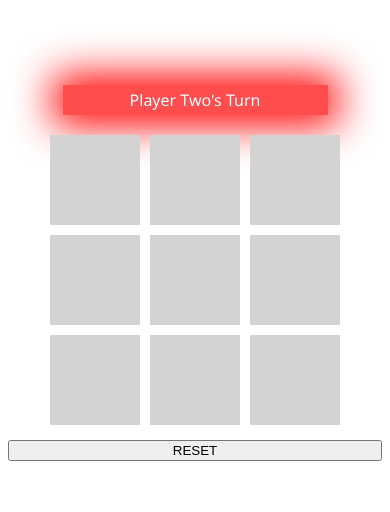
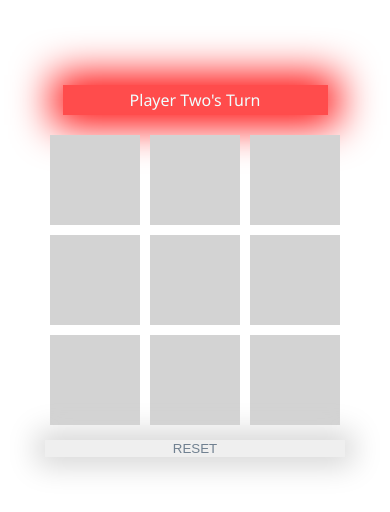
Before and after one commit to Brandon-Alvarez-03/tic-tac-toe, a plain HTML site: page index.html in a window 390 px wide. Shown: the part 94-606 px from the top of the page. Drawn offline with Linux system fonts and the light colour scheme.

Commit message:
CSS updated: Reset button styling

```diff
--- a/style.css
+++ b/style.css
@@ -58,6 +58,9 @@ body {
 
 #reset {
   width: 520px;
+  border: none;
+  box-shadow: 0 0 30px 8px lightgray;
+  color: slategray;
 }
 
 @media only screen and (max-width: 600px) {
@@ -83,6 +86,8 @@ body {
   }
 
   #reset {
-    max-width: 100%;
+    max-width: 80%;
+    border: none;
+    box-shadow: 0 0 30px 8px lightgray;
   }
 }
```
